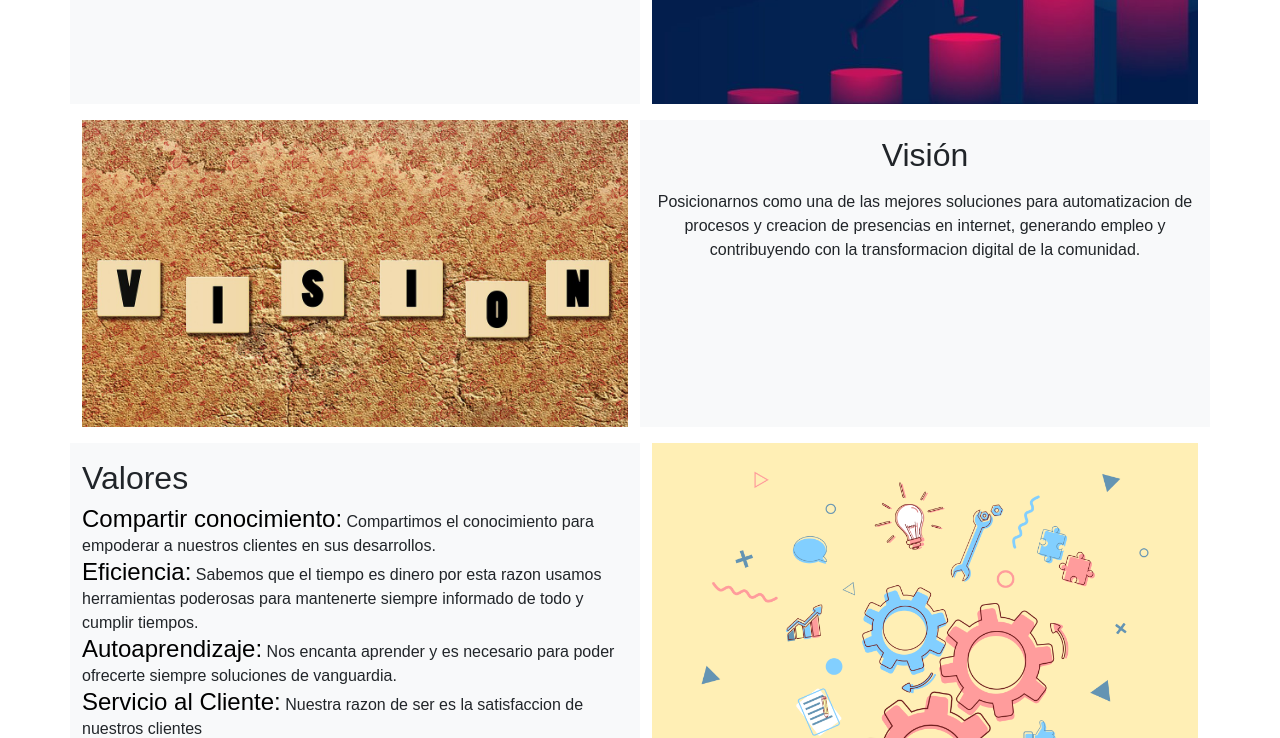
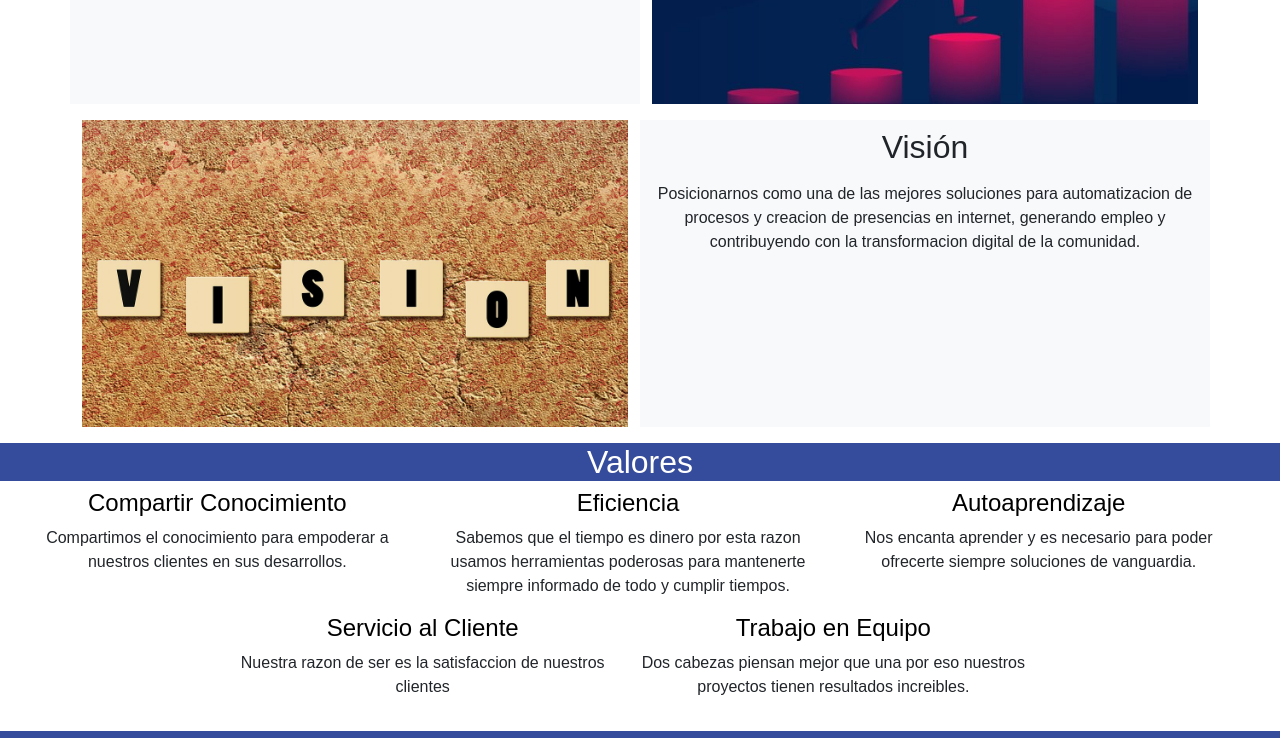
Before and after one commit to carloscballos/Distrisoltec, a plain HTML site: page somos.html in a window 1280 px wide. Shown: the part 1130-1868 px from the top of the page. Drawn offline with Linux system fonts and the light colour scheme.

Commit message:
somos ok

```diff
--- a/somos.html
+++ b/somos.html
@@ -106,8 +106,13 @@
     <section>
         <div id="cartelera" class="carousel slide carousel-fade" data-bs-ride="carousel">
             <div class="carousel-inner">
-                <div class="carousel-item active">
+                <div class="carousel-item active d-none d-sm-block">
                     <img class="img-fluid" src="Imagenes/businessman-3210932_1920.jpg" alt="...">
+                    <h3 class="carousel-caption text-center">Queremos acercar a la comunidad a la transformación digital
+                    <br> ¡Cuentanos sobre tu proyecto! <br> <a class="btn btn-light" href="contacto.html">Contactanos</a> </h2>
+                </div>
+                <div class="carousel-item active d-sm-none">
+                    <img class="img-fluid" src="Imagenes/somos1.jpg" alt="...">
                     <h3 class="carousel-caption text-center">Queremos acercar a la comunidad a la transformación digital
                     <br> ¡Cuentanos sobre tu proyecto! <br> <a class="btn btn-light" href="contacto.html">Contactanos</a> </h2>
                 </div>
@@ -117,8 +122,8 @@
     <section>
         <div class="container justify-content-center mt-3">
             <div class="row row-cols-1 row-cols-md-2 mt-3">
-                <div class="d-flex col-12 col-md-6 d-none d-sm-block">
-                    <img class="img-fluid" src="Imagenes/quienes-somos-705x293.jpg" alt="">
+                <div class="align-self-center col-12 col-md-6 d-none d-sm-block">
+                    <img class="img-fluid " src="Imagenes/quienes-somos-705x293.jpg" alt="">
                 </div>
                 <div class="bg-light col-12 col-md-6 text-center">
                         <h2 class="mt-3">¿Quiénes somos?</h2>
@@ -143,54 +148,57 @@
                         </p>
                     </div>
                 </div>
-                <div class="d-flex col-12 col-md-6 d-none d-sm-block">
+                <div class="align-self-center col-12 col-md-6 d-none d-sm-block">
                     <img class="img-fluid" src="Imagenes/mision.jpg" alt="">
                 </div>
             </div>
             <div class="row row-cols-1 row-cols-md-2 mt-3">
                 <div class="d-flex col-12 col-md-6 d-none d-sm-block text-center">
-                    <img class="img-fluid" src="Imagenes/vision.jpg" alt="">
+                    <img class="img-fluid align-self-center" src="Imagenes/vision.jpg" alt="">
                 </div>
                 <div class="bg-light col-12 col-md-6 text-center">
-                    <h2 class="mt-3">Visión</h2>
+                    <h2 class="mt-2">Visión</h2>
                     <p class="mt-3">
                         Posicionarnos como una de las mejores soluciones para automatizacion de procesos y creacion
                         de presencias en internet, generando empleo y contribuyendo con la transformacion digital
                         de la comunidad.
                 </div>
             </div>
-            <div class="row row-cols-1 row-cols-md-2 mt-3">
-                <div class="bg-light col-12 col-md-6">
-                    <h2 class="mt-3">Valores</h2>
-                    <h4 class="d-inline text-black mt-3">Compartir conocimiento:</h4>
-                    <p class="d-inline">
+        </div>
+    </section>
+    <section>
+        <h2 class="text-center text-white mt-3 franja">Valores</h2>
+        <div class="container-fluid justify-content-center row row-cols-1 row-cols-sm-2 row-cols-md-3">
+            <div>
+                <h4 class="text-center text-black">Compartir Conocimiento</h4>
+                <p class="text-center">
                     Compartimos el conocimiento para empoderar a nuestros clientes en sus desarrollos.
                 </p>
-                    <br>
-                    <h4 class="d-inline text-black">Eficiencia:</h4>
-                    <p class="d-inline">
+            </div>
+            <div>
+                <h4 class="text-center text-black">Eficiencia</h4>
+                <p class="text-center">
                     Sabemos que el tiempo es dinero por esta razon usamos herramientas poderosas para mantenerte
                     siempre informado de todo y cumplir tiempos.
                 </p>
-                    <br>
-                    <h4 class="d-inline text-black">Autoaprendizaje:</h4>
-                    <p class="d-inline">
+            </div>
+            <div>
+                <h4 class="text-center text-black">Autoaprendizaje</h4>
+                <p class="text-center">
                     Nos encanta aprender y es necesario para poder ofrecerte siempre soluciones de vanguardia.
                 </p>
-                    <br>
-                    <h4 class="d-inline text-black">Servicio al Cliente:</h4>
-                    <p class="d-inline">
+            </div>
+            <div>
+                <h4 class="text-center text-black">Servicio al Cliente</h4>
+                <p class="text-center">
                     Nuestra razon de ser es la satisfaccion de nuestros clientes
                 </p>
-                    <br>
-                    <h4 class="d-inline text-black">Trabajo en Equipo:</h4>
-                    <p class="d-inline">
+            </div>
+            <div>
+                <h4 class="text-center text-black">Trabajo en Equipo</h4>
+                <p class="text-center">
                     Dos cabezas piensan mejor que una por eso nuestros proyectos tienen resultados increibles.
                 </p>
-                </div>
-                <div class="d-flex col-12 col-md-6 d-none d-sm-block">
-                    <img class="img-fluid" src="Imagenes/valores.png" alt="">
-                </div>
             </div>
         </div>
     </section>
```
Also changed, not shown: Imagenes/somos1.jpg (added). Lines whose indentation alone changed are shown as unchanged.
